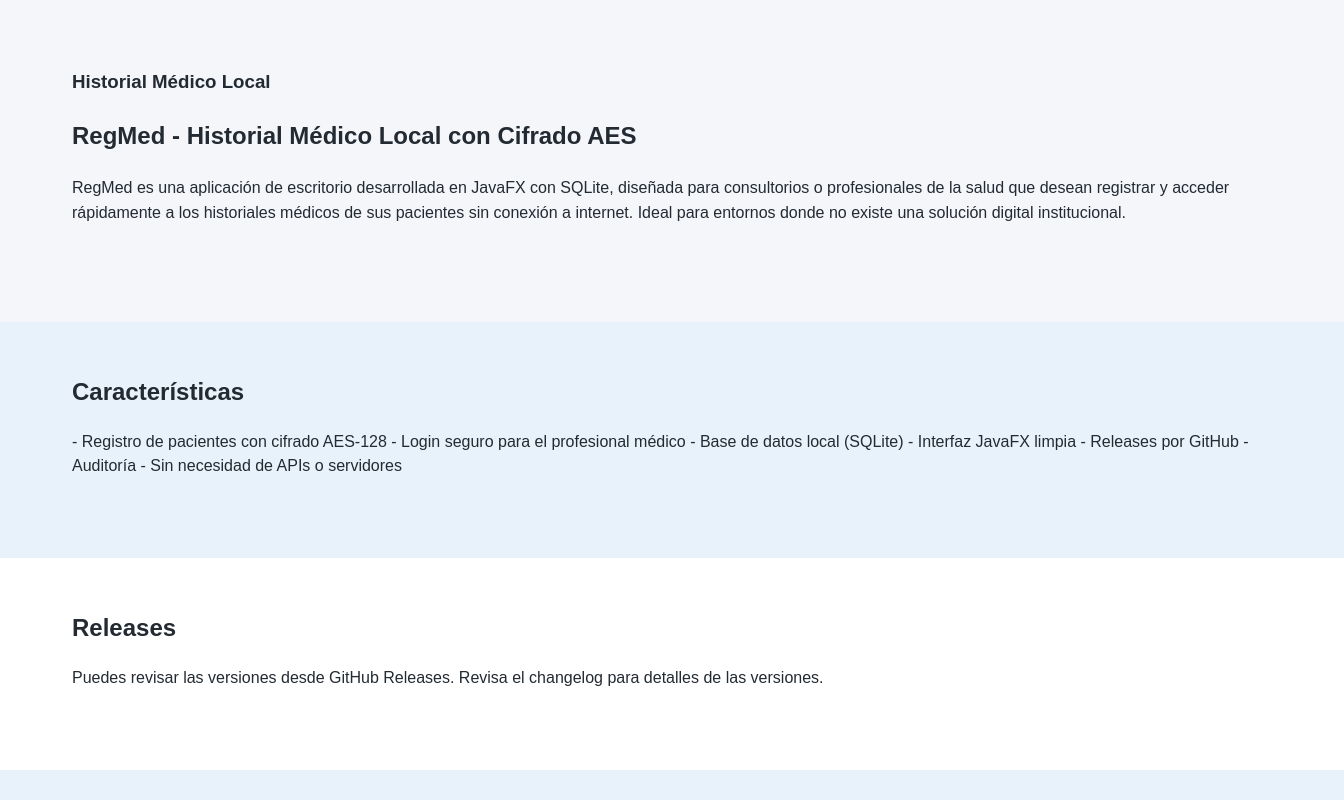
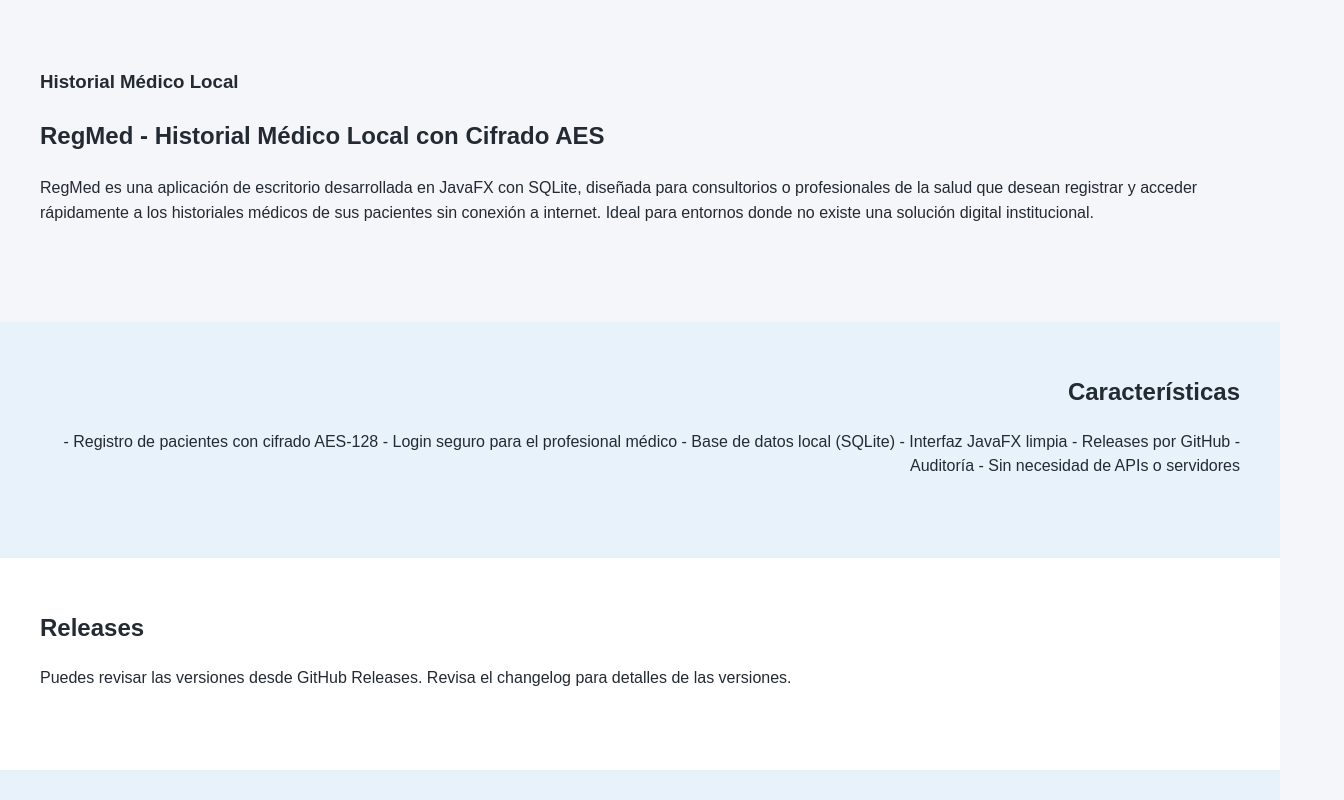
Before and after one commit to raulferreyra/regmed-web, a Vue app: page / in a window 1280 px wide. Shown: the top 800 px of the page, 1344 px wide, since content can reach past the window. Built offline with nearby package versions, Linux system fonts and the light colour scheme; a web font is replaced by a local one.

Commit message:
Fixes spaces

```diff
--- a/src/assets/css/style.css
+++ b/src/assets/css/style.css
@@ -39,6 +39,7 @@
 section {
   padding: 1rem;
   margin: 1rem 0;
+  box-sizing: border-box;
   width: 100%;
   height: auto;
 }
@@ -56,6 +57,7 @@
   background-color: var(--neutral-bg);
   color: var(--dark-text);
   padding: 2rem 2rem 4rem;
+  box-sizing: border-box;
   line-height: 1.6;
 }
 
@@ -65,6 +67,7 @@
 .component {
   background-color: white;
   padding: 2rem 2rem 4rem;
+  box-sizing: border-box;
   margin: 0;
 }
 
@@ -74,6 +77,8 @@
 .component-non {
   background-color: #e8f2fa;
   padding: 2rem 2rem 4rem;
+  box-sizing: border-box;
+  text-align: right;
   margin: 0;
 }
 
@@ -90,6 +95,7 @@
 .component-table th,
 .component-table td {
   padding: 0.75rem 1rem;
+  box-sizing: border-box;
   border-bottom: 1px solid var(--light-border);
   text-align: left;
 }
@@ -108,6 +114,7 @@
   color: #c9d1d9;
   font-family: 'Courier New', monospace;
   padding: 1.5rem;
+  box-sizing: border-box;
   border-radius: 10px;
   overflow-x: auto;
   font-size: 0.95rem;
```
